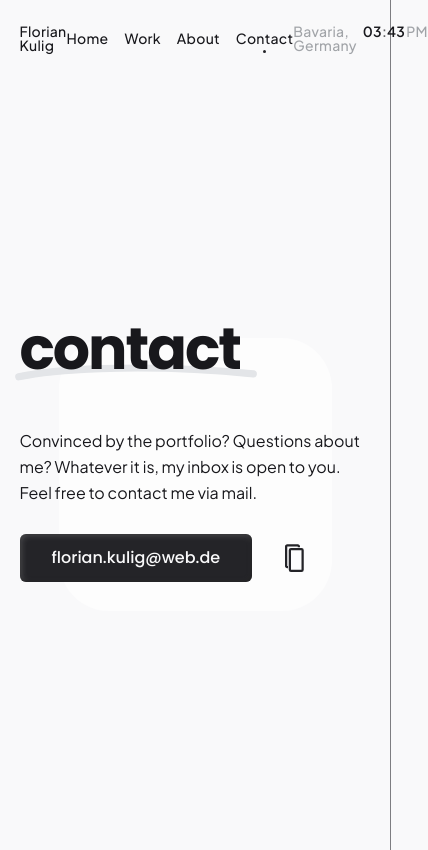
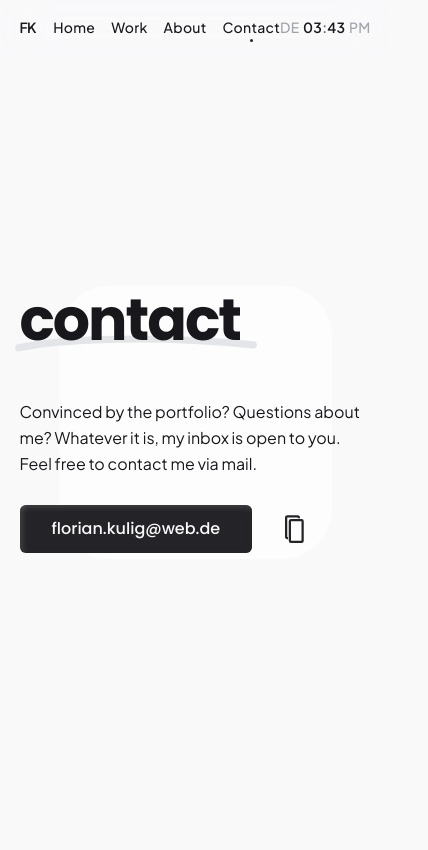
Before and after one commit to floriankulig/portfolio-new, a Next.js app: page /contact in a window 390 px wide. Shown: the whole page, 428 px wide, since content can reach past the window. Built offline with nearby package versions, Linux system fonts and the light colour scheme.

Commit message:
refactor: replace StaticHeader with Header component and update min-height to 100svh for better responsiveness

```diff
--- a/src/pages/contact.tsx
+++ b/src/pages/contact.tsx
@@ -1,5 +1,5 @@
 import { Curtain } from "components/layout/Curtain";
-import { StaticHeader } from "components/layout/header";
+import { Header } from "components/layout/header";
 import {
   MainColumn,
   ContactCircle,
@@ -20,7 +20,7 @@ import { EMAIL } from "ts/content";
 
 const StyledContactPage = styled(motion.div)`
   width: 100vw;
-  min-height: calc(100vh - 46px);
+  min-height: 100svh;
   overflow: hidden;
   position: relative;
   z-index: 0;
@@ -184,7 +184,7 @@ const Contact = () => {
   return (
     <>
       <Curtain />
-      <StaticHeader />
+      <Header />
       <StyledContactPage variants={{ pageExit: pageContentExit }}>
         <MainColumn>
           <Content variants={contentVariants}>
```
